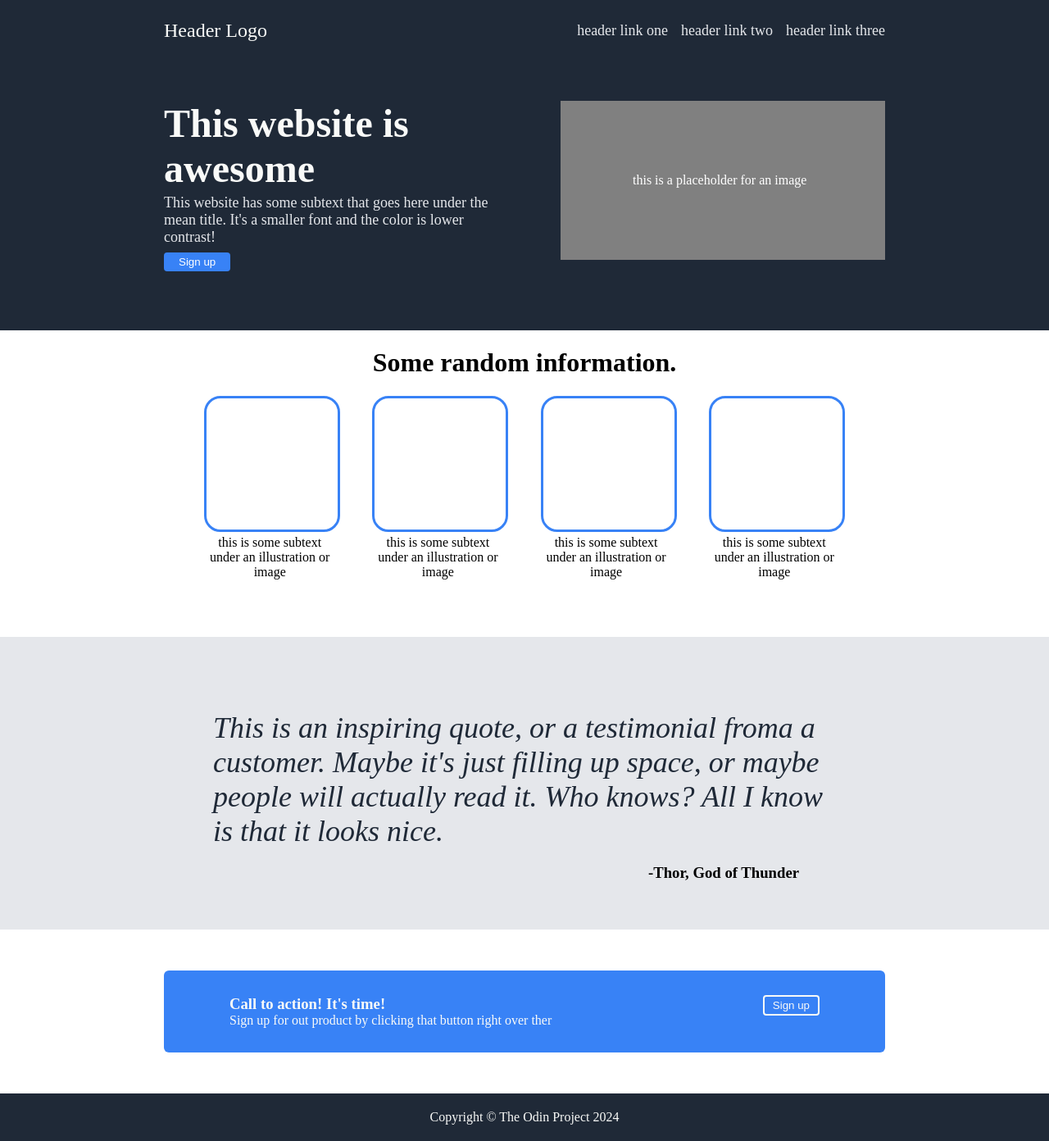
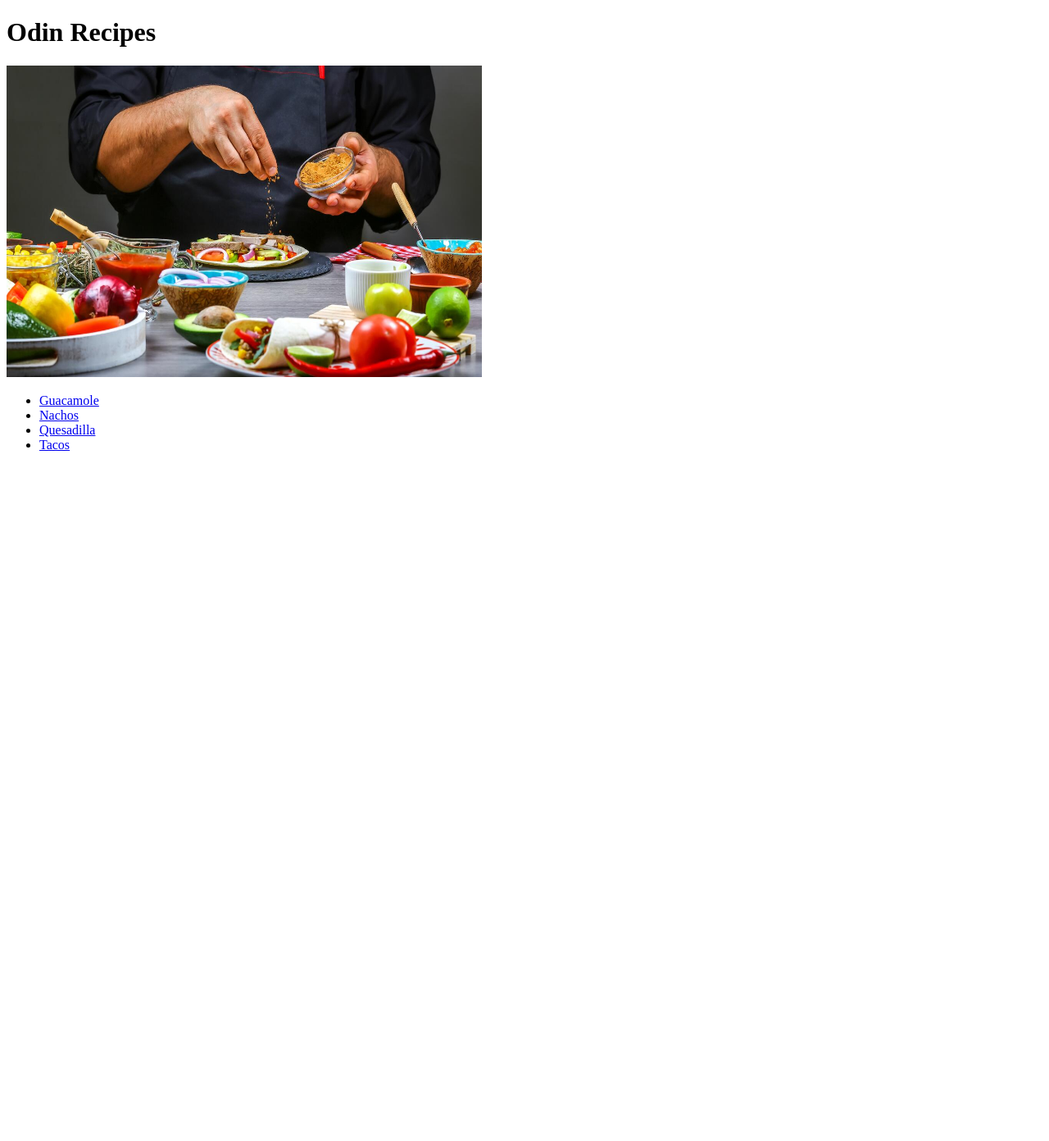
Before and after one commit to VNfifty50/odin-recipes, a plain HTML site: page index.html in a window 1280 px wide. Shown: the whole page at 82% size. After the commit the page ends 800 px from the top, so only its background shows below. Drawn offline with Linux system fonts and the light colour scheme.

Commit message:
Initial commit

```diff
--- a/index.html
+++ b/index.html
@@ -1,78 +1,17 @@
 <!DOCTYPE html>
-<html lang="en">
+<html>
     <head>
-        <meta charset="UTF-8">
-        <title>Landing Page</title>
-        <link rel="stylesheet" href="style.css">
+        <meta charset="utf-8">
+        <title>Odin Recipes</title>
     </head>
     <body>
-        <div class="header">
-            <ul class="left-links">
-                <li>Header Logo</li>
-            </ul>
-            <ul class="right-links">
-                <li>header link one</li>
-                <li>header link two</li>
-                <li>header link three</li>
-            </ul>
-        </div>
-        <div class="content">
-            <div class="first">
-                <div class="left">
-                    <div class="title">This website is awesome</div>
-                    <div class="text">
-                        This website has some subtext that
-                        goes here under the mean title. It's
-                        a smaller font and the color is lower contrast!
-                    </div>
-                    <button id="signup">Sign up</button>
-                </div>
-                <div class="right">
-                    <div class="container">
-                        this is a placeholder for an image
-                    </div>
-                </div>
-            </div>
-            <div class="second">
-                <h1>Some random information.</h1>
-                <div class="boxes">
-                    <div class="firstBox">
-                        <div id="firstImg"> </div>
-                        <div id="subtext">this is some subtext under an illustration or image</div>
-                    </div>
-                    <div class="secondBox">
-                        <div id="secondImg"></div>
-                        <div id="subtext">this is some subtext under an illustration or image</div>
-                    </div>
-                    <div class="thirdBox">
-                        <div id="thirdImg"></div>
-                        <div id="subtext">this is some subtext under an illustration or image</div>
-                    </div>
-                    <div class="fourthBox">
-                        <div id="fourthImg"></div>
-                        <div id="subtext">this is some subtext under an illustration or image</div>
-                    </div>
-                </div>
-            </div>
-            <div class="third">
-                <div class="para">This is an inspiring quote, or a testimonial froma a customer.
-                    Maybe it's just filling up space, or maybe people will actually read it.
-                    Who knows? All I know is that it looks nice.
-                </div>
-                <h3>-Thor, God of Thunder</h3>
-            </div>
-            <div class="fourth">
-                <div class="innerBox">
-                    <div class="blueContainer">
-                        <div class="blue-container-header">Call to action! It's time!</div>
-                        <div>Sign up for out product by clicking that button right over ther</div>
-                    </div>
-                    <button>Sign up</button>
-                </div>
-            </div>
-        </div>
-        <div class="footer">
-            <div>Copyright &copy; The Odin Project 2024</div>
-        </div>
+        <h1>Odin Recipes</h1>
+        <img src="index.jpeg" height="380" width="580">
+        <ul>
+            <li><a href="recipes/guacamole.html">Guacamole</a></li>
+            <li><a href="recipes/nachos.html">Nachos</a></li>
+            <li><a href="recipes/quesadilla.html">Quesadilla</a></li>
+            <li><a href="recipes/tacos.html">Tacos</a></li>
+        </ul>
     </body>
 </html>
--- a/style.css
+++ /dev/null
@@ -1,163 +0,0 @@
-body {
-    display: flex;
-    flex-direction: column;
-    justify-content: space-between;
-    margin: 0;
-}
-
-.header {
-    background-color: #1f2937;
-    display: flex;
-    justify-content: space-between;
-    align-items: center;
-    padding: 0 200px;
-}
-
-.left-links {
-    display: flex;
-    color: #f9faf8;
-    font-size: 24px;
-}
-
-.right-links {
-    display: flex;
-    font-size: 18px;
-    color: #e5e7eb;
-    gap: 16px;
-}
-
-ul {
-    list-style-type: none;
-    padding: 0;
-}
-
-.first {
-    display: flex;
-    justify-content: space-between;
-    background-color: #1f2937;
-    padding-bottom: 68px;
-}
-
-.left {
-    padding-top: 48px;
-    width: 600px;
-}
-
-.title {
-    font-size: 48px;
-    color: #f9faf8;
-    font-weight: bold;
-    padding-left: 200px;
-}
-
-.text {
-   font-size: 18px;
-   color: #e5e7eb;
-   padding: 4px 200px;
-   display: flex;
-   width: 400px;
-}
-
-#signup {
-    margin: 4px 200px;
-    background-color: #3882f6;
-    border-radius: 4px;
-    border: 0;
-    padding: 4px 18px 4px 18px;
-    color: white;
-}
-
-.container {
-    padding: 88px;
-    background-color: grey;
-    color: white;
-    margin-right: 200px;
-    margin-top: 48px;
-    width: 220px;
-}
-
-h1 {
-    text-align: center;
-}
-
-.boxes {
-    display: flex;
-    justify-content: space-evenly;
-    gap: 30px;
-}
-
-#firstImg,
-#secondImg,
-#thirdImg,
-#fourthImg {
-    border-radius: 20px;
-    width: 160px;
-    height: 160px;
-    border-color: #3882f6;
-    border-style:solid;
-}
-
-.second {
-    padding: 0 240px;
-}
-
-#subtext {
-    text-align: center;
-    padding-top: 4px;
-    padding-bottom: 70px;
-    width: 160px;
-}
-
-.third {
-    background-color: #e5e7eb;
-    padding: 90px 260px 40px;
-}
-
-.para {
-    font-size: 36px;
-    color: #1f2937;
-    font-style: italic;
-}
-
-h3 {
-    text-align: end;
-    padding-right: 45px;
-}
-
-.innerBox {
-    display: flex;
-    justify-content: space-between;
-    align-items: baseline;
-    background-color: #3882f6;
-    margin: 50px 200px;
-    padding: 30px 80px;
-    border-radius: 6px;
-    gap: 180px;
-}
-
-.blueContainer .blue-container-header {
-    font-size: 18.72px;
-    font-weight: bold;
-    color: #f9faf8;
-}
-
-.blueContainer {
-    color: #f9faf8;
-}
-
-.innerBox button {
-    border-color: #f9faf8;
-    background-color: #3882f6;
-    color: #f9faf8;
-    border-width: 2px;
-    border-radius: 4px;
-    border-style:solid;
-    padding: 3px 10px;
-}
-
-.footer {
-    background-color: #1f2937;
-    color: #f9faf8;
-    text-align: center;
-    padding: 20px;
-}
```
Also changed, not shown: recipes/guacamole.html (added, +33 -0 lines), recipes/nachos.html (added, +39 -0 lines), recipes/quesadilla.html (added, +47 -0 lines), recipes/tacos.html (added, +41 -0 lines), index.jpeg (added), recipes/guacamole.jpg (added), recipes/nachos.jpg (added), recipes/quesadilla.jpg (added), recipes/tacos.jpg (added).
